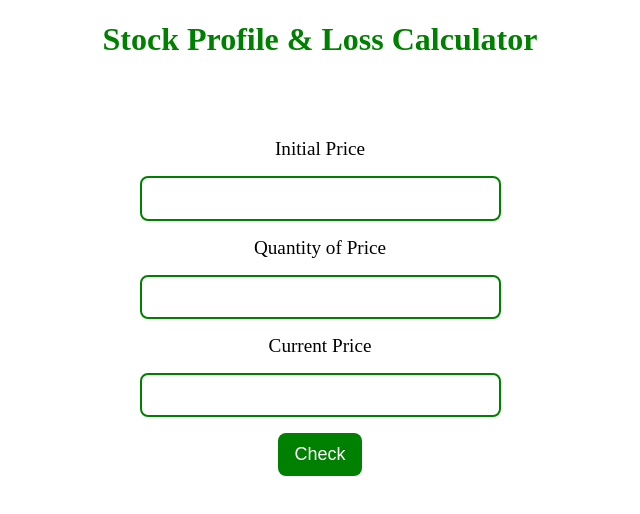
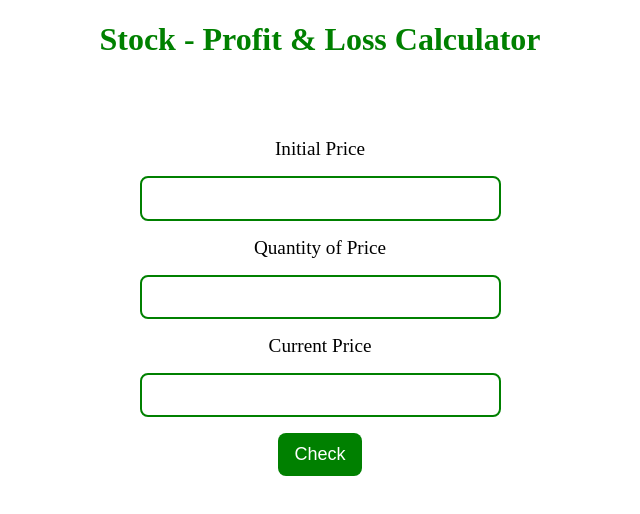
Before and after one commit to lannisterrr/profitOrLoss, a plain HTML site: page index.html in a window 1280 px wide. Shown: the whole page, without its empty margins (320-960 px from the left). Drawn offline with Linux system fonts and the light colour scheme.

Commit message:
heading change

```diff
--- a/index.html
+++ b/index.html
@@ -46,7 +46,7 @@
     </style>
   </head>
   <body>
-    <h1>Stock Profile & Loss Calculator</h1>
+    <h1>Stock - Profit & Loss Calculator</h1>
     <div class="container">
       <label for="input-1">Initial Price</label>
       <input type="number" id="input-1" />
```
